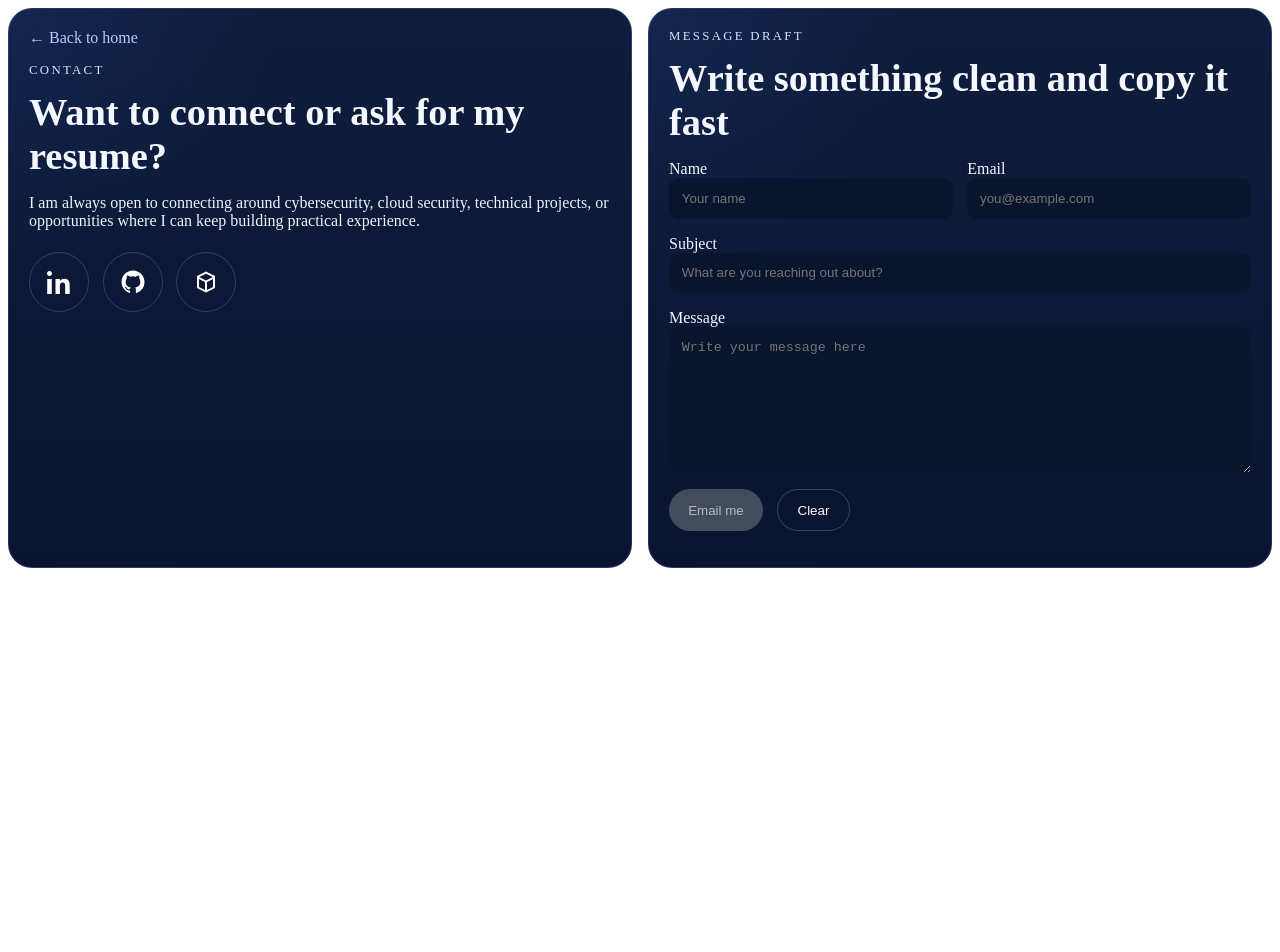
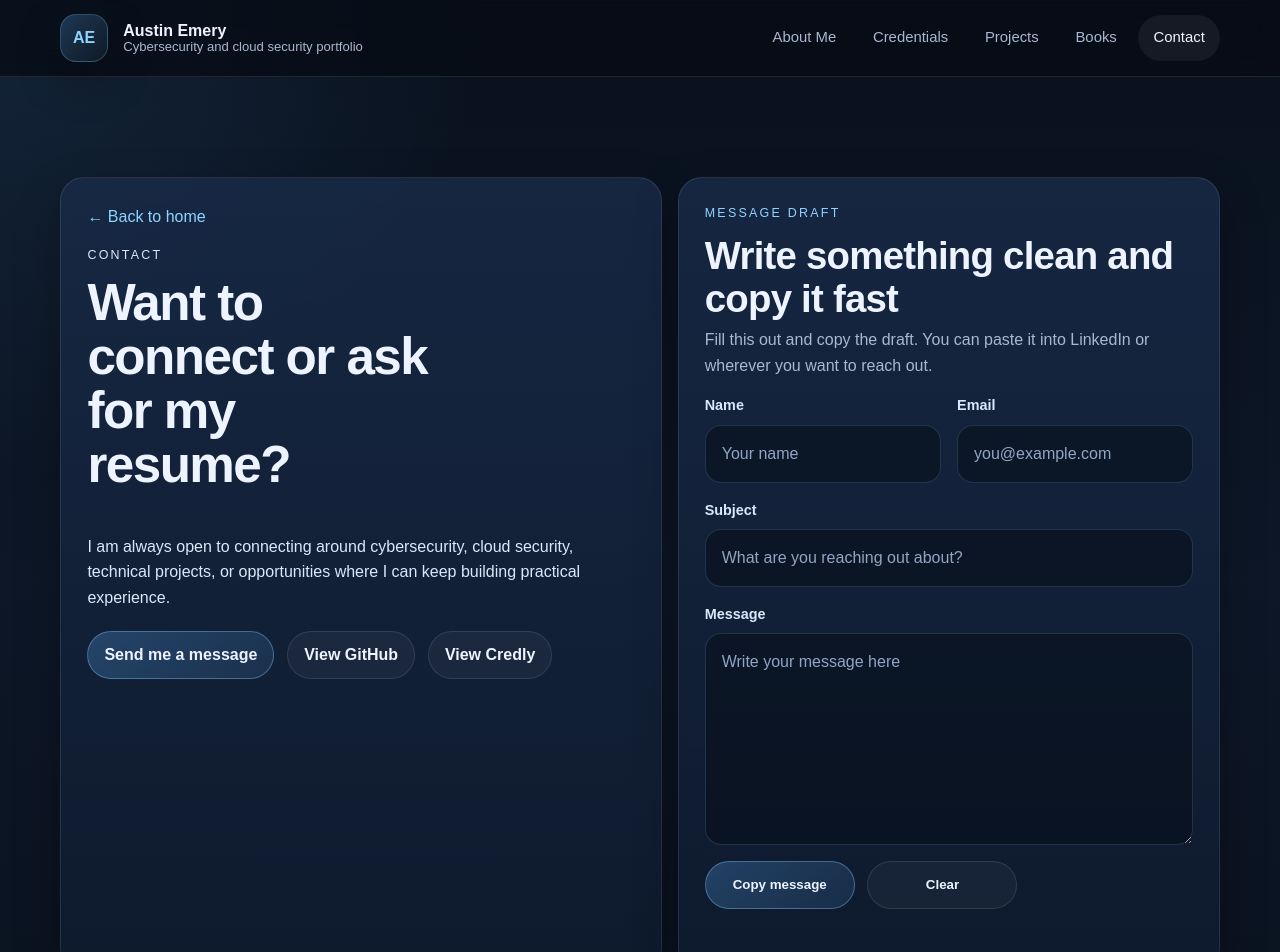
Before and after one commit to G0ld8aR/austin-emery.com, a plain HTML site: page contact.html in a window 1280 px wide. Shown: the top 952 px of the page. Before the commit the page ends 800 px from the top, so only its background shows below. Drawn offline with Linux system fonts and the light colour scheme.

Commit message:
version rollback

```diff
--- a/contact.html
+++ b/contact.html
@@ -1,236 +1,89 @@
-<section class="contact-grid">
-  <div class="contact-card">
-    <a href="/" class="back-link">← Back to home</a>
-    <p class="eyebrow">CONTACT</p>
-    <h1>Want to connect or ask for my resume?</h1>
-    <p class="contact-copy">
-      I am always open to connecting around cybersecurity, cloud security, technical projects, or opportunities where I can keep building practical experience.
-    </p>
-
-    <div class="contact-links">
-      <!-- LinkedIn -->
-      <a
-        href="https://www.linkedin.com/in/austin-emery87/"
-        target="_blank"
-        rel="noreferrer"
-        class="icon-link"
-        aria-label="View LinkedIn"
-        title="View LinkedIn"
-      >
-        <svg viewBox="0 0 24 24">
-          <path d="M4.98 3.5C4.98 4.88 3.87 6 2.49 6S0 4.88 0 3.5 1.11 1 2.49 1s2.49 1.12 2.49 2.5zM.22 8.98h4.54V24H.22V8.98zM8.5 8.98h4.35v2.05h.06c.61-1.15 2.1-2.36 4.33-2.36 4.63 0 5.48 3.05 5.48 7.02V24h-4.54v-7.46c0-1.78-.03-4.07-2.48-4.07-2.48 0-2.86 1.94-2.86 3.94V24H8.5V8.98z"/>
-        </svg>
+<!DOCTYPE html>
+<html lang="en">
+<head>
+  <meta charset="UTF-8">
+  <meta name="viewport" content="width=device-width, initial-scale=1.0">
+  <title>Contact | Austin Emery</title>
+  <meta name="description" content="Austin Emery portfolio website covering cybersecurity, cloud security, projects, certifications, and technical writing.">
+  <link rel="stylesheet" href="styles.css">
+  <link rel="apple-touch-icon" sizes="180x180" href="apple-touch-icon.png">
+  <link rel="icon" type="image/png" sizes="32x32" href="favicon-32x32.png">
+  <link rel="icon" type="image/png" sizes="16x16" href="favicon-16x16.png">
+  <link rel="icon" href="favicon.ico">
+  <link rel="manifest" href="site.webmanifest">
+</head>
+<body>
+<header class="topbar">
+  <div class="container nav">
+    <a class="brand" href="index.html">
+      <div class="brand-mark">AE</div>
+      <div class="brand-copy">
+        <span>Austin Emery</span>
+        <span class="sub">Cybersecurity and cloud security portfolio</span>
+      </div>
     </a>
-
-      <!-- GitHub -->
-      <a
-        href="https://github.com/G0ld8aR"
-        target="_blank"
-        rel="noreferrer"
-        class="icon-link"
-        aria-label="View GitHub"
-        title="View GitHub"
-      >
-        <svg viewBox="0 0 24 24">
-          <path d="M12 .5C5.65.5.5 5.65.5 12A11.5 11.5 0 0 0 8.36 22.93c.58.1.79-.25.79-.56v-1.97c-3.18.69-3.85-1.35-3.85-1.35-.52-1.31-1.27-1.66-1.27-1.66-1.04-.71.08-.69.08-.69 1.15.08 1.75 1.18 1.75 1.18 1.02 1.74 2.67 1.24 3.32.95.1-.74.4-1.24.72-1.52-2.54-.29-5.2-1.27-5.2-5.66 0-1.25.45-2.28 1.18-3.08-.12-.29-.51-1.46.11-3.04 0 0 .96-.31 3.15 1.18a10.9 10.9 0 0 1 5.74 0c2.19-1.49 3.15-1.18 3.15-1.18.62 1.58.23 2.75.11 3.04.73.8 1.18 1.83 1.18 3.08 0 4.4-2.66 5.37-5.21 5.66.41.35.77 1.03.77 2.08v3.08c0 .31.21.67.8.56A11.5 11.5 0 0 0 23.5 12C23.5 5.65 18.35.5 12 .5Z"/>
-        </svg>
-      </a>
-
-      <!-- Credly -->
-      <a
-        href="https://www.credly.com/"
-        target="_blank"
-        rel="noreferrer"
-        class="icon-link"
-        aria-label="View Credly"
-        title="View Credly"
-      >
-        <svg viewBox="0 0 24 24">
-          <path d="M12 1.5 3 6v12l9 4.5L21 18V6l-9-4.5Zm0 2.2 6.8 3.4L12 10.5 5.2 7.1 12 3.7Zm-7 5.3 6 3v8.1l-6-3V9Zm8 11.1v-8.1l6-3v8.1l-6 3Z"/>
-        </svg>
-      </a>
+    <nav class="nav-links">
+      <a href="about.html">About Me</a>
+      <a href="credentials.html">Credentials</a>
+      <a href="projects.html">Projects</a>
+      <a href="extras.html">Books</a>
+      <a href="contact.html" class="active">Contact</a>
+    </nav>
   </div>
+</header>
+<main class="page">
+  <div class="container split contact-layout">
+    <section class="panel article contact-copy-panel">
+      <a class="back-link" href="index.html">← Back to home</a>
+      <p class="section-kicker">Contact</p>
+      <h1 class="contact-title">Want to connect or ask for my resume?</h1>
+      <p>I am always open to connecting around cybersecurity, cloud security, technical projects, or opportunities where I can keep building practical experience.</p>
+      <div class="contact-actions">
+        <a class="button primary" href="https://www.linkedin.com/in/austin-emery87/" target="_blank" rel="noopener">Send me a message</a>
+        <a class="button" href="https://github.com/G0ld8aR" target="_blank" rel="noopener">View GitHub</a>
+        <a class="button" href="https://www.credly.com/users/austin-emery.a2485051/badges" target="_blank" rel="noopener">View Credly</a>
       </div>
-
-  <div class="contact-card">
-    <p class="eyebrow">MESSAGE DRAFT</p>
+    </section>
+    <section class="panel contact-box contact-form-box">
+      <div class="form-header">
+        <p class="section-kicker">Message draft</p>
         <h2>Write something clean and copy it fast</h2>
-
-    <form id="contactForm" class="draft-form">
-      <div class="row">
+        <p class="muted">Fill this out and copy the draft. You can paste it into LinkedIn or wherever you want to reach out.</p>
+      </div>
+      <form id="contact-form" class="contact-form">
+        <div class="form-row two-up">
           <label>
             <span>Name</span>
-          <input id="name" name="name" type="text" placeholder="Your name" required />
+            <input type="text" name="name" placeholder="Your name" required>
           </label>
-
           <label>
             <span>Email</span>
-          <input id="email" name="email" type="email" placeholder="you@example.com" required />
+            <input type="email" name="email" placeholder="you@example.com" required>
           </label>
         </div>
-
         <label>
           <span>Subject</span>
-        <input id="subject" name="subject" type="text" placeholder="What are you reaching out about?" required />
+          <input type="text" name="subject" placeholder="What are you reaching out about?" required>
         </label>
-
         <label>
           <span>Message</span>
-        <textarea id="message" name="message" rows="8" placeholder="Write your message here" required></textarea>
+          <textarea name="message" rows="7" placeholder="Write your message here" required></textarea>
         </label>
-
-      <div class="actions">
-        <button id="emailBtn" type="submit" class="primary-btn" disabled>Email me</button>
-        <button type="reset" class="secondary-btn">Clear</button>
+        <div class="form-actions">
+          <button class="button primary" type="submit">Copy message</button>
+          <button class="button" type="reset" id="clear-form">Clear</button>
         </div>
+        <p id="contact-feedback" class="small muted contact-feedback"></p>
       </form>
+    </section>
   </div>
-</section>
-
-<style>
-  .contact-grid {
-    display: grid;
-    grid-template-columns: repeat(2, minmax(320px, 1fr));
-    gap: 1rem;
-  }
-
-  .contact-card {
-    border: 1px solid rgba(133, 167, 255, 0.2);
-    border-radius: 24px;
-    padding: 1.25rem;
-    background:
-      radial-gradient(circle at top left, rgba(34, 77, 160, 0.18), transparent 32%),
-      linear-gradient(180deg, #0f1d3c 0%, #0a1430 100%);
-    color: #f4f7ff;
-  }
-
-  .back-link {
-    display: inline-block;
-    margin-bottom: 1rem;
-    color: #b6ccff;
-    text-decoration: none;
-  }
-
-  .eyebrow {
-    margin: 0 0 0.75rem;
-    font-size: 0.8rem;
-    letter-spacing: 0.18em;
-    color: #d6e3ff;
-  }
-
-  .contact-card h1,
-  .contact-card h2 {
-    margin: 0 0 1rem;
-    font-size: clamp(2rem, 3vw, 3.1rem);
-  }
-
-  .contact-copy {
-    color: #edf3ff;
-    margin-bottom: 1.4rem;
-  }
-
-  .contact-links {
-    display: flex;
-    gap: 0.85rem;
-  }
-
-  .icon-link {
-    width: 58px;
-    height: 58px;
-    display: flex;
-    align-items: center;
-    justify-content: center;
-    border-radius: 50%;
-    border: 1px solid rgba(135, 170, 255, 0.28);
-  }
-
-  .icon-link svg {
-    width: 24px;
-    height: 24px;
-    fill: #fff;
-  }
-
-  .draft-form {
-    display: grid;
-    gap: 1rem;
-  }
-
-  .row {
-    display: grid;
-    grid-template-columns: 1fr 1fr;
-    gap: 0.9rem;
-  }
-
-  input, textarea {
-    width: 100%;
-    padding: 0.8rem;
-    border-radius: 10px;
-    border: none;
-    background: #09142d;
-    color: white;
-  }
-
-  .actions {
-    display: flex;
-    gap: 0.9rem;
-  }
-
-  .primary-btn {
-    background: #5c6470;
-    color: white;
-    border-radius: 999px;
-    padding: 0.8rem 1.2rem;
-    border: none;
-  }
-
-  .primary-btn:disabled {
-    opacity: 0.7;
-  }
-
-  .secondary-btn {
-    background: transparent;
-    border: 1px solid rgba(255,255,255,0.2);
-    color: white;
-    border-radius: 999px;
-    padding: 0.8rem 1.2rem;
-  }
-</style>
-
-<script>
-  const form = document.getElementById("contactForm");
-  const btn = document.getElementById("emailBtn");
-  const fields = form.querySelectorAll("input[required], textarea[required]");
-
-  function checkForm() {
-    const allFilled = [...fields].every((field) => field.value.trim() !== "");
-    const emailField = document.getElementById("email");
-    const emailValid = emailField.checkValidity();
-
-    btn.disabled = !(allFilled && emailValid);
-  }
-
-  fields.forEach((field) => {
-    field.addEventListener("input", checkForm);
-    field.addEventListener("change", checkForm);
-    field.addEventListener("blur", checkForm);
-  });
-
-  form.addEventListener("reset", () => {
-    setTimeout(checkForm, 0);
-  });
-
-  form.addEventListener("submit", (e) => {
-    e.preventDefault();
-
-    const subject = encodeURIComponent(document.getElementById("subject").value);
-    const body = encodeURIComponent(
-      "Name: " + document.getElementById("name").value + "\n" +
-      "Email: " + document.getElementById("email").value + "\n\n" +
-      document.getElementById("message").value
-    );
-
-    window.location.href = `mailto:afemery87@gmail.com?subject=${subject}&body=${body}`;
-  });
-
-  checkForm();
-</script>
+</main>
+<footer class="footer">
+  <div class="container footer-row">
+    <div>© Austin Emery</div>
+    <div>Hosted on Cloudflare Pages</div>
+  </div>
+</footer>
+<script src="script.js"></script>
+</body>
+</html>
```
Lines whose indentation alone changed are shown as unchanged.
